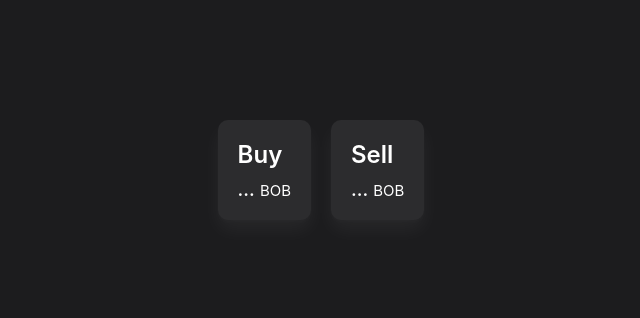
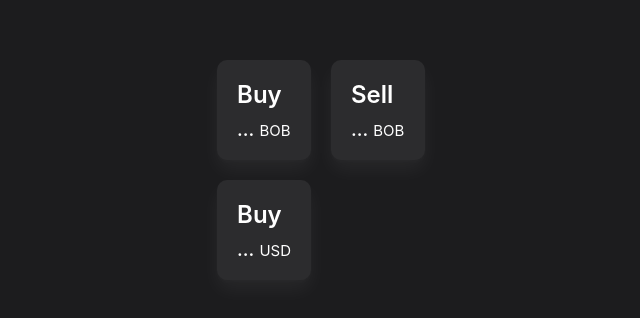
Before and after one commit to pirilinchu/price-check-v2, a React (Create React App) app: page / in a window 1280 px wide. Shown: the part 230-548 px from the top of the page, without its empty margins (319-959 px from the left). Built offline with nearby package versions, Linux system fonts and the light colour scheme; no server answers.

Commit message:
Add button USD

```diff
--- a/src/App.js
+++ b/src/App.js
@@ -5,6 +5,7 @@ import React, { useState, useEffect } from "react";
 function App() {
   const [buyPrice, setBuyPrice] = useState("...");
   const [sellPrice, setSellPrice] = useState("...");
+  const [buyUSDPrice, setBuyUSDPrice] = useState("...");
 
   useEffect(() => {
     const fetchData = async (tradeType) => {
@@ -15,6 +16,7 @@ function App() {
 
     fetchData("BUY").then((price) => setBuyPrice(price));
     fetchData("SELL").then((price) => setSellPrice(price));
+    fetchData("BUY_USD").then((price) => setBuyUSDPrice(price));
   }, []);
 
   return (
@@ -45,6 +47,19 @@ function App() {
             <span style={{ fontSize: "smaller" }}>BOB</span>
           </p>
         </a>
+
+        <a
+          href="https://p2p.binance.com/en/trade/buy/USDT?fiat=USD&payment=BANK"
+          className="card"
+          target="_blank"
+          rel="noopener noreferrer"
+        >
+          <h2>Buy</h2>
+          <p>
+            <strong>{buyUSDPrice}</strong>{" "}
+            <span style={{ fontSize: "smaller" }}>USD</span>
+          </p>
+        </a>
       </div>
     </main>
   );
```
Also changed, not shown: api/proxy.js (+31 -17 lines).
